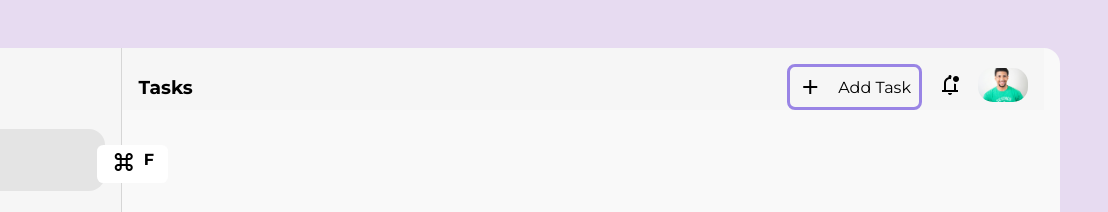
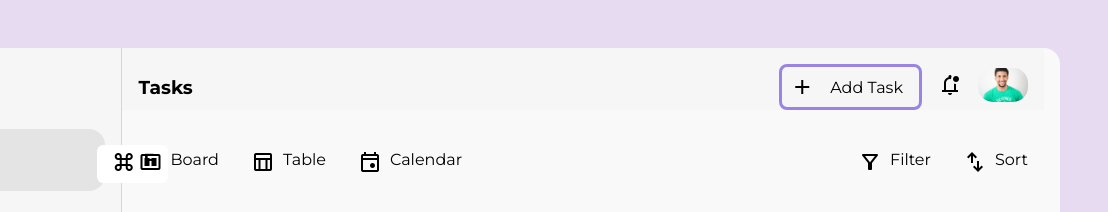
Before and after one commit to obinna-ofomah/behance_clone, a plain HTML site: page index.html in a window 1280 px wide. Shown: the top 212 px of the page, 172-1280 px from the left. Drawn offline with nearby package versions, Linux system fonts and the light colour scheme.

Commit message:
commenced working on the main section

```diff
--- a/css/style.css
+++ b/css/style.css
@@ -197,7 +197,7 @@ img {
 
 .rightbar-container {
   height: auto;
-  width: 100%;
+  width: 80%;
   display: flex;
   flex-direction: column;
 }
@@ -233,6 +233,7 @@ img {
   border: 3px solid #9984e5;
   padding: .5rem;
   border-radius: .5rem;
+  padding-right: 1rem;
 }
 .user-profile-notification {
   width:50px;
@@ -242,3 +243,40 @@ img {
   width: 100%;
   border-radius: 15px;
 }
+
+.bottom-right-bar {
+  height: auto;
+  width: 100%;
+  display: flex;
+  flex-direction: column;
+  padding: 1rem;
+}
+
+.first-container {
+  height: auto;
+  width: 100;
+  display: flex;
+  flex-direction: row;
+  justify-content: space-between;
+  align-items: center;
+}
+
+.left-section, .new {
+  height: auto;
+  width: fit-content;
+  display: flex;
+  flex-direction: row;
+  column-gap: .5rem;
+}
+
+.left-section, .right-section {
+  column-gap: 2rem;
+  padding-top: 1.5rem;
+}
+
+.right-section {
+  height: auto;
+  width: fit-content;
+  display: flex;
+  flex-direction: row;
+}
--- a/index.html
+++ b/index.html
@@ -122,7 +122,40 @@
           </div>
         </div>
         <div class="bottom-right-bar">
+          <div class="first-container">
+            <div class="left-section">
+              <div class="board-container  new">
+                <span class="material-symbols-outlined">splitscreen_landscape</span>
+                <p>Board</p>
+              </div>
+              <div class="table-container  new">
+                <span class="material-symbols-outlined">table_chart</span>
+                <p>Table</p>
+              </div>
+              <div class="new-calendar-container  new">
+                <span class="material-symbols-outlined">event</span>
+                <p>Calendar</p>
+              </div>
+            </div>
+            <div class="right-section">
+              <div class="filter-container  new">
+                <span class="material-symbols-outlined">filter_alt</span>
+                <p>Filter</p>
+              </div>
+              <div class="sort-container  new">
+                <span class="material-symbols-outlined">swap_vert</span>
+                <p>Sort</p>
+              </div>
+            </div>
+          </div>
 
+          <div class="second-container">
+
+          </div>
+
+          <div class="third-container">
+
+          </div>
         </div>
       </div>
     </div>
```
